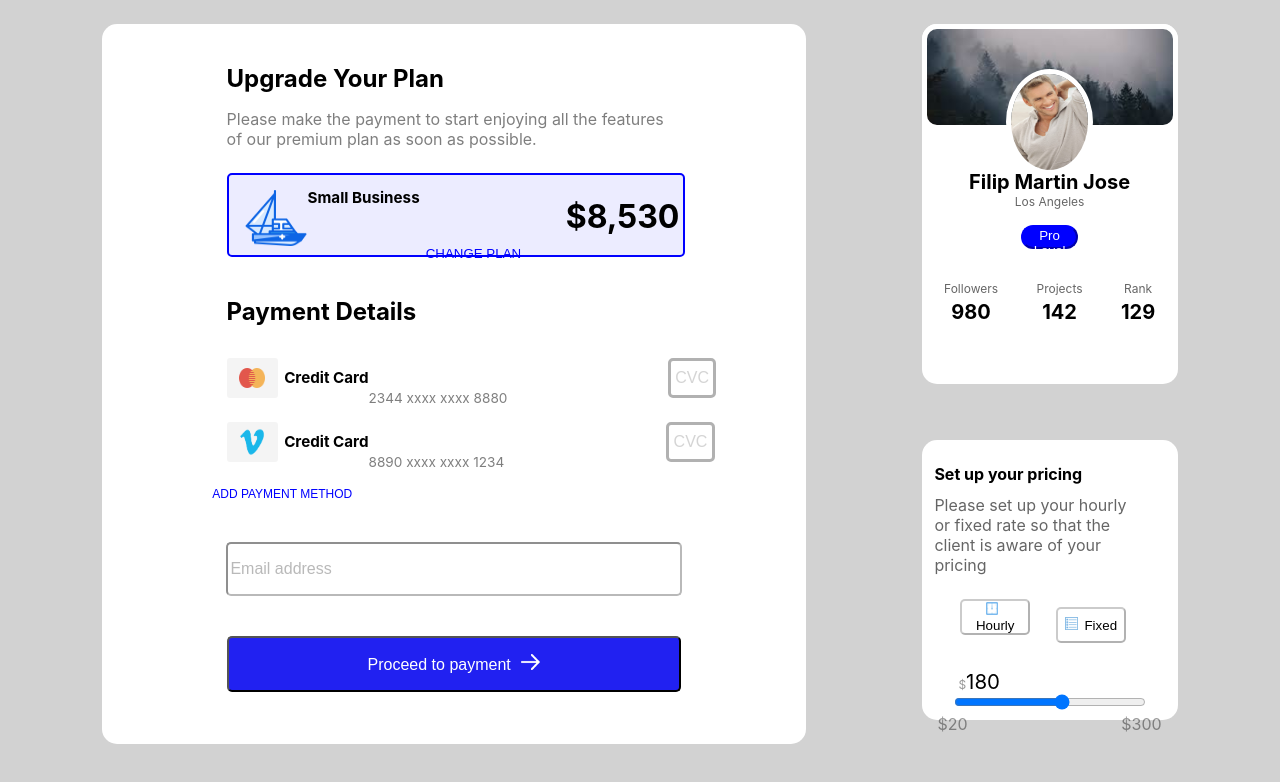
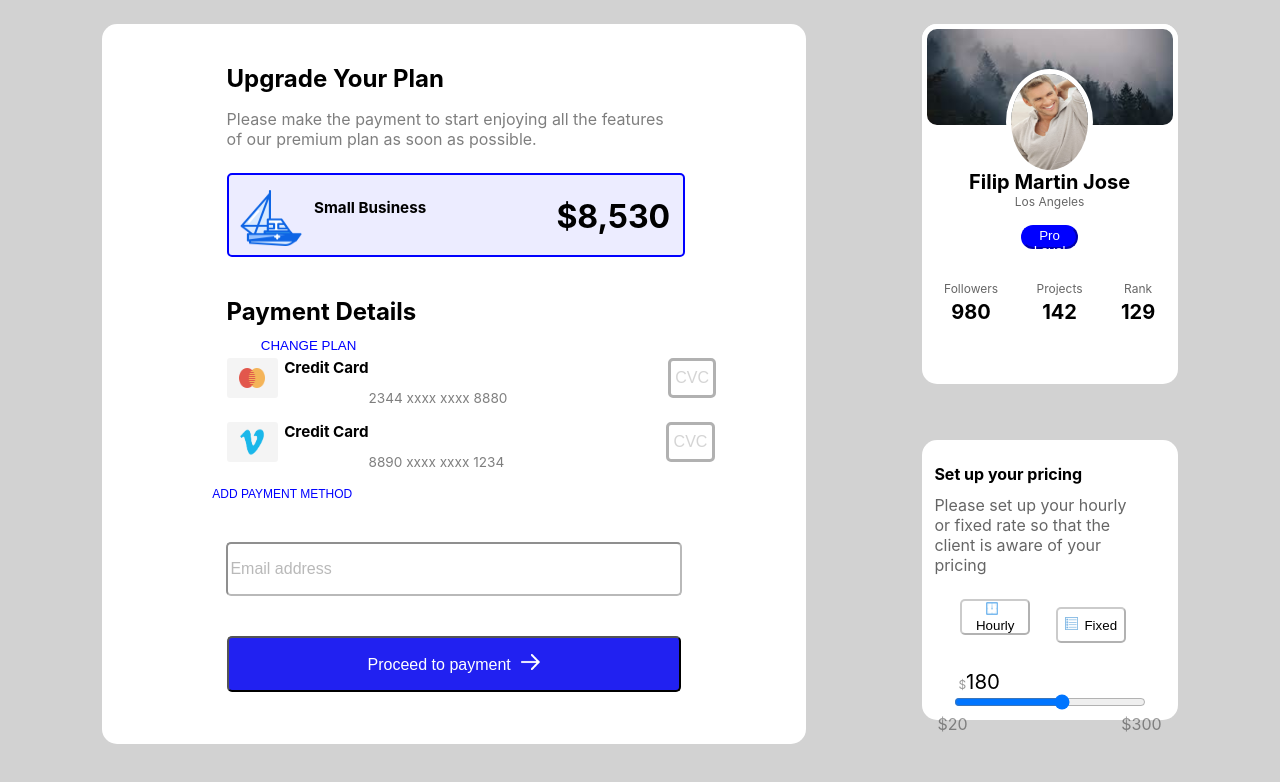
Before and after one commit to TravisExline/RF-Code-Challenge, a React (Create React App) app: page / in a window 1280 px wide. Shown: the top 782 px of the page. Built offline with nearby package versions, Linux system fonts and the light colour scheme.

Commit message:
workin on cc numbers

```diff
--- a/src/components/BusinessPlan.js
+++ b/src/components/BusinessPlan.js
@@ -8,8 +8,10 @@ class BusinessPlan extends React.Component {
             <div className='plan-holder'>
                 <img src={Boat} className='boat'/>
                 <h2 className='plan-type'>Small Business</h2>
-                <button className='change-btn'>CHANGE PLAN</button>
                 <h1 className='price'>$8,530</h1>
+                <div className='change-btn-holder'>
+                    <button className='change-btn'>CHANGE PLAN</button>
+                </div>
             </div>
         )
     }
--- a/src/components/CreditCard.js
+++ b/src/components/CreditCard.js
@@ -12,7 +12,7 @@ class CreditCard extends React.Component {
                 <div className='info-holder'>
                     <h1 className='payment-type'>{this.props.type}</h1>
                     <input className='cvc-input' placeholder='CVC'/>
-                    <p className='cc-number'>{this.props.cardNumber}</p>
+                        <p className='cc-number'>{this.props.cardNumber}</p>
                 </div>
             </div>
         )
--- a/src/style/BusinessPlan.css
+++ b/src/style/BusinessPlan.css
@@ -13,23 +13,33 @@
     height: 7vh;
     margin-bottom:11vh;
     padding-top: 15px;
-    padding-left: 15px;
+    padding-left: 10px;
     float: left;
 }
 
 .plan-type {
-    overflow: hidden;
     font-size: 1.9vh;
+    padding-top: 10px;
+    padding-left: .9vw;
     height: 2vh;
     float: left;
 }
 
+.change-btn-holder {
+    margin-right: 15vw;
+    margin-top: 5vh;
+    /* float: left; */
+}
+
 .change-btn {
-    overflow: hidden;
+    margin-right: 8vw;
     background-color:  rgba(0, 0, 255, 0);
     border: none;
     color: blue;
-    margin-top: 70px;
-    margin-right: 35px;
-    float: left;
 }
+
+.price {
+    float: right;
+    margin-bottom: 5vh;
+    padding-right: 1vw;
+}
--- a/src/style/CreditCard.css
+++ b/src/style/CreditCard.css
@@ -25,15 +25,21 @@
 
 .payment-type {
     margin-bottom: 0;
+    margin-top: 0;
     padding-left: .5vw;
     font-size: 1.9vh;
     float: left;
 }
 
+/* .cc-number-holder {
+    float: left;
+    padding-top: 2.5vh;
+} */
+
 .cc-number {
     font-size: 1.7vh;
+    margin-top: 0;
     margin-top: 4vh;
-    margin-bottom: 0;
     opacity: 50%;
     float: left;
 }
```
Also changed, not shown: src/components/PaymentOptions.js (line endings or trailing spaces).
